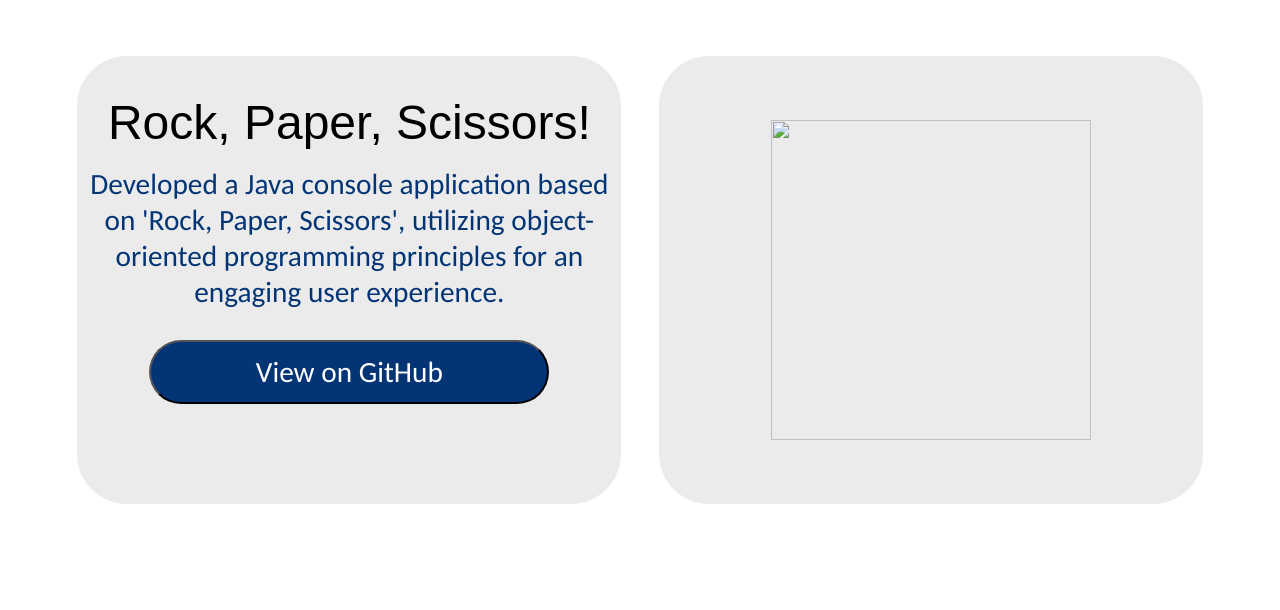
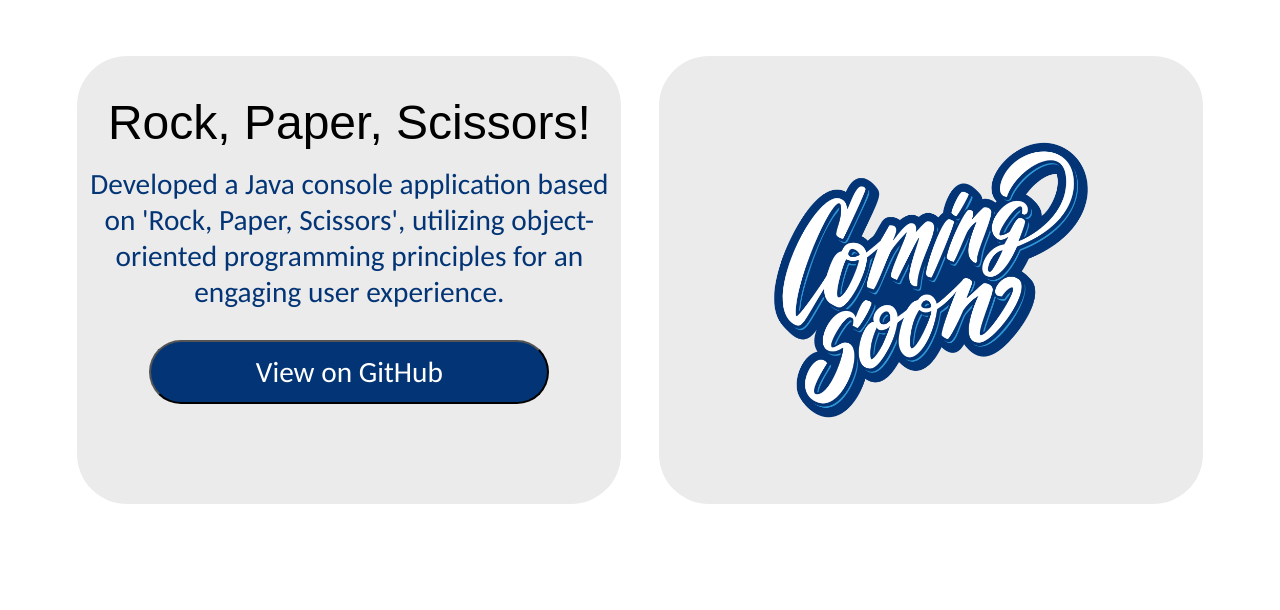
Before and after one commit to EdgarJoell/portfolio-projects, a plain HTML site: page index.html in a window 1280 px wide. Shown: the part 1499-2109 px from the top of the page. Drawn offline with Linux system fonts and the light colour scheme; the site is published under a folder, as on GitHub Pages, so addresses that start at the root find nothing; a web font is replaced by a local one.

Commit message:
Fix Coming Soon image

```diff
--- a/index.html
+++ b/index.html
@@ -58,7 +58,7 @@
             <a href="https://github.com/EdgarJoell/java-mini-project" target="_blank"><button class="board-btn">View on GitHub</button></a>
          </div>
          <div class="board">
-            <img src="/docs/assets/ComingSoon.png" class="board-img">
+            <img src="docs/assets/ComingSoon.png" class="board-img">
          </div>
       </div>
    </div>
```
